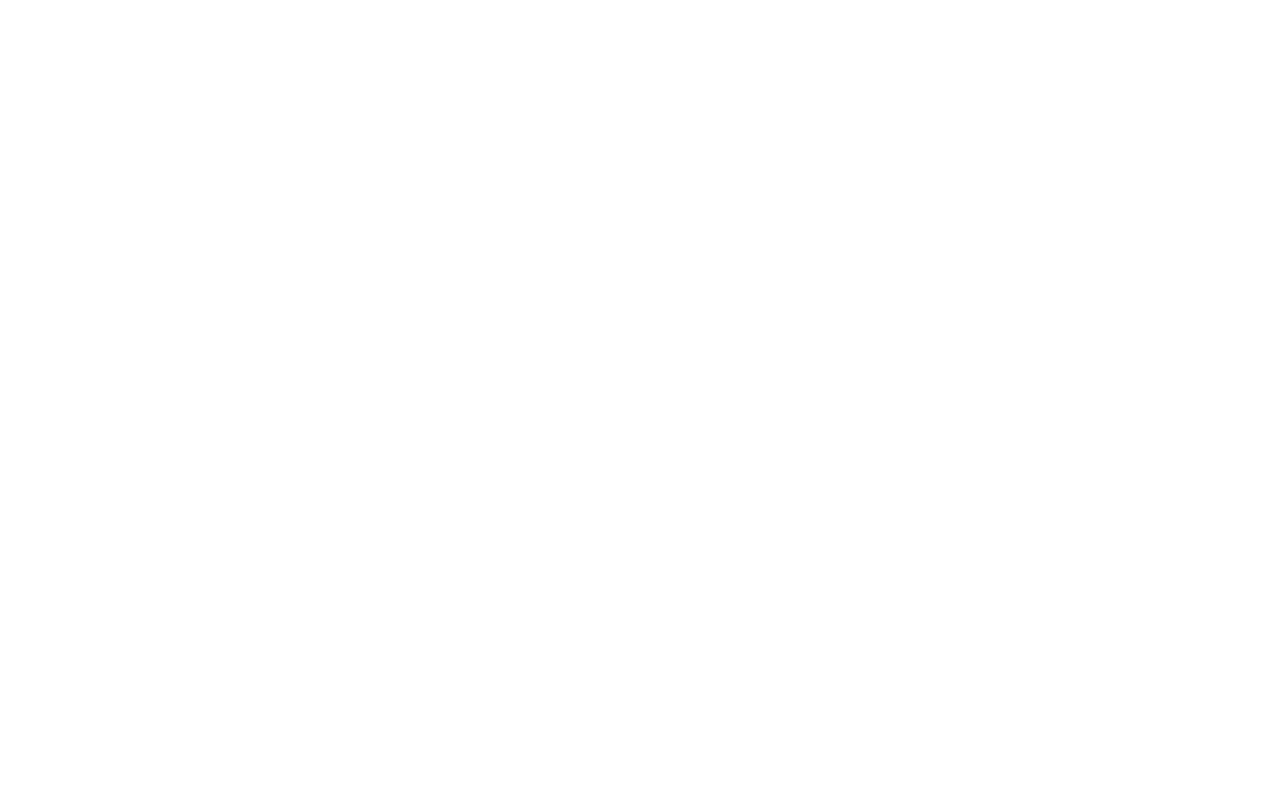
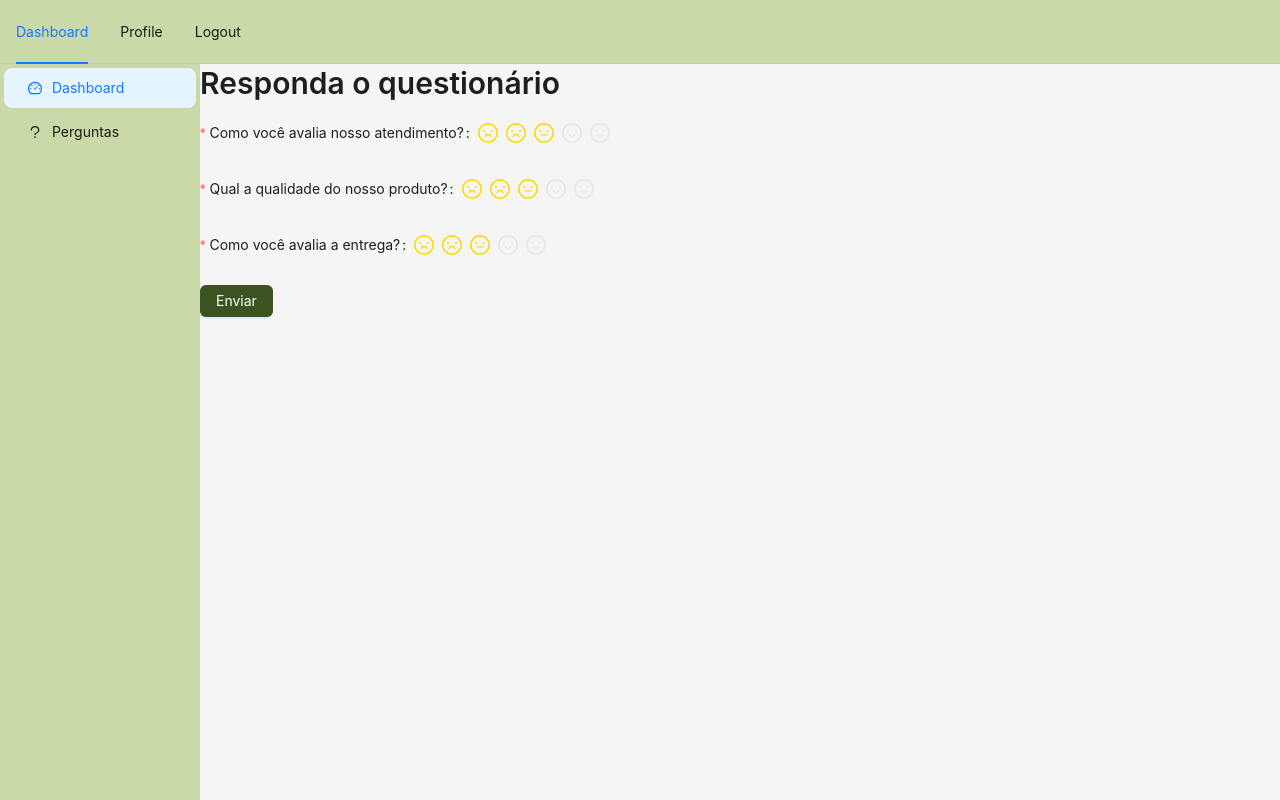
Before and after one commit to IT-group-FACEF/Hackthon-Front, a React (Vite) app: page /quests in a window 1280 px wide. Before the commit this address had no page. Built offline with nearby package versions, Linux system fonts and the light colour scheme.

Commit message:
Created Page Quests

```diff
--- a/package.json
+++ b/package.json
@@ -17,7 +17,8 @@
     "prop-types": "^15.8.1",
     "react": "^18.3.1",
     "react-dom": "^18.3.1",
-    "react-router-dom": "^6.26.1"
+    "react-router-dom": "^6.26.1",
+    "styled-components": "^6.1.13"
   },
   "devDependencies": {
     "@eslint/js": "^9.9.0",
--- a/src/App.css
+++ b/src/App.css
@@ -11,4 +11,35 @@
 body {
   margin: 0;
   padding: 0;
+  color: #262626;
 }
+
+:where(.css-dev-only-do-not-override-11lehqq).ant-menu-light.ant-menu-horizontal
+  > .ant-menu-item-selected {
+  color: #c9d9a7; /* Cor do texto do item selecionado */
+  background-color: #567a35; /* Cor de fundo do item selecionado */
+  font-weight: 500;
+}
+:where(.css-dev-only-do-not-override-11lehqq).ant-menu-light.ant-menu-horizontal
+  > .ant-menu-item-selected:hover {
+  color: #262626; /* Cor do texto do item selecionado */
+  background-color: #c9d9a7; /* Cor de fundo do item selecionado */
+  font-weight: 500;
+}
+:where(.css-dev-only-do-not-override-11lehqq).ant-menu-light.ant-menu-horizontal
+  > .ant-menu-item-selected::after {
+  border-bottom-color: #567a35;
+}
+:where(.css-dev-only-do-not-override-11lehqq).ant-menu-light.ant-menu-horizontal
+  > .ant-menu-item-selected:hover:after {
+  border-bottom-color: #262626;
+}
+:where(.css-dev-only-do-not-override-11lehqq).ant-menu-light.ant-menu-horizontal
+  > .ant-menu-item-active:hover:after {
+  border-bottom-color: #262626;
+}
+:where(.css-dev-only-do-not-override-11lehqq).ant-menu-light
+  .ant-menu-item-selected {
+  color: #c9d9a7;
+  background-color: #567a35;
+}
--- a/src/Charts/AdmData.jsx
+++ b/src/Charts/AdmData.jsx
@@ -8,22 +8,22 @@
   React.useEffect(() => {
     setTimeout(() => {
       setData([
-        { type: "Categoria 1", value: 27 },
-        { type: "Categoria 2", value: 25 },
-        { type: "Categoria 3", value: 18 },
-        { type: "Categoria 4", value: 15 },
-        { type: "Categoria 5", value: 10 },
-        { type: "Outros", value: 5 },
+        { type: "Resposta 1", Pessoas: 27 },
+        { type: "Resposta 2", Pessoas: 25 },
+        { type: "Resposta 3", Pessoas: 18 },
+        { type: "Resposta 4", Pessoas: 15 },
+        { type: "Resposta 5", Pessoas: 10 },
+        { type: "Resposta 6", Pessoas: 40 },
       ]);
     }, 1000);
   }, []);
 
   const config = {
     data,
-    angleField: "value",
+    angleField: "Pessoas",
     colorField: "type",
     label: {
-      text: "value",
+      text: "Pessoas",
       style: {
         fontWeight: "bold",
       },
--- a/src/components/Header.jsx
+++ b/src/components/Header.jsx
@@ -4,7 +4,7 @@
 const CustomHeader = () => {
   return (
     <Header className="bg-[#f5f5f5]">
-      <h1>Dashboard</h1>
+      <h1 className="font-semibold uppercase">Dashboard</h1>
     </Header>
   );
 };
--- a/src/components/Navbar.jsx
+++ b/src/components/Navbar.jsx
@@ -5,7 +5,11 @@
 const Navbar = () => {
   return (
     <Header className="site-layout-background" style={{ padding: 0 }}>
-      <Menu theme="dark" mode="horizontal" defaultSelectedKeys={["1"]}>
+      <Menu
+        mode="horizontal"
+        defaultSelectedKeys={["1"]}
+        style={{ backgroundColor: "#C9D9A7", color: "#567A35" }}
+      >
         <Menu.Item key="1">Dashboard</Menu.Item>
         <Menu.Item key="2">Profile</Menu.Item>
         <Menu.Item key="3">Logout</Menu.Item>
--- a/src/components/Sidebar.jsx
+++ b/src/components/Sidebar.jsx
@@ -1,9 +1,5 @@
 import { Layout, Menu } from "antd";
-import {
-  DashboardOutlined,
-  UserOutlined,
-  SettingOutlined,
-} from "@ant-design/icons";
+import { DashboardOutlined, QuestionOutlined } from "@ant-design/icons";
 
 const { Sider } = Layout;
 
@@ -21,19 +17,15 @@
       className="site-layout-background"
     >
       <Menu
-        theme="dark"
         mode="inline"
         defaultSelectedKeys={["1"]}
-        style={{ height: "100%", borderRight: 0 }}
+        style={{ height: "100%", borderRight: 0, backgroundColor: "#C9D9A7" }}
       >
         <Menu.Item key="1" icon={<DashboardOutlined />}>
           Dashboard
         </Menu.Item>
-        <Menu.Item key="2" icon={<UserOutlined />}>
-          Users
-        </Menu.Item>
-        <Menu.Item key="3" icon={<SettingOutlined />}>
-          Settings
+        <Menu.Item key="2" icon={<QuestionOutlined />}>
+          Perguntas
         </Menu.Item>
       </Menu>
     </Sider>
--- /dev/null
+++ b/src/pages/Quests/Quest.jsx
@@ -0,0 +1,71 @@
+import { Layout } from "antd";
+import Navbar from "../../components/Navbar";
+import Sidebar from "../../components/Sidebar";
+import Button from "../../components/Button";
+import { Flex, Form, Rate, Typography } from "antd";
+import { FrownOutlined, MehOutlined, SmileOutlined } from "@ant-design/icons";
+
+const { Title } = Typography;
+
+const customIcons = {
+  1: <FrownOutlined />,
+  2: <FrownOutlined />,
+  3: <MehOutlined />,
+  4: <SmileOutlined />,
+  5: <SmileOutlined />,
+};
+
+const questions = [
+  { id: 1, question: "Como você avalia nosso atendimento?" },
+  { id: 2, question: "Qual a qualidade do nosso produto?" },
+  { id: 3, question: "Como você avalia a entrega?" },
+];
+
+const Quests = () => {
+  const onFinish = (values) => {
+    console.log("Valores enviados:", values);
+  };
+
+  return (
+    <Layout style={{ minHeight: "100vh" }}>
+      <Navbar />
+      <Layout>
+        <Sidebar />
+        <Form
+          onFinish={onFinish}
+          className="flex flex-col justify-center items-center w-full"
+        >
+          <Title level={2}>Responda o questionário</Title>
+          {questions.map(({ id, question }) => (
+            <Form.Item
+              className="flex flex-col"
+              key={id}
+              label={question}
+              name={`question_${id}`}
+              rules={[
+                { required: true, message: "Por favor, avalie esta questão!" },
+              ]}
+            >
+              <Flex gap="middle" vertical>
+                <Rate
+                  defaultValue={3} // Valor inicial
+                  character={({ index = 0 }) => customIcons[index + 1]} // Usando customIcons
+                />
+              </Flex>
+            </Form.Item>
+          ))}
+          <Form.Item>
+            <Button
+              typeButton="primary"
+              htmlType="submit"
+              buttonText={"Enviar"}
+              style={{ backgroundColor: "#3C5220" }}
+            />
+          </Form.Item>
+        </Form>
+      </Layout>
+    </Layout>
+  );
+};
+
+export default Quests;
--- a/src/pages/interfaces/Dashboard.jsx
+++ b/src/pages/interfaces/DashboardCompany.jsx
@@ -11,7 +11,7 @@
 const Dashboard = () => {
   return (
     <Layout style={{ minHeight: "100vh" }}>
-      <Navbar />
+      <Navbar/>
       <Layout>
         <Sidebar />
         <Layout style={{ display: "flex" }}>
--- /dev/null
+++ b/src/pages/interfaces/DashboardUser.jsx
@@ -0,0 +1,62 @@
+import React from "react";
+import { Layout } from "antd";
+import Navbar from "../../components/Navbar";
+import Sidebar from "../../components/Sidebar";
+import DashboardHeader from "../../components/Header";
+import Content from "../../components/Content";
+import Pizza from "../../Charts/AdmData";
+import Line from "../../Charts/UserData";
+import Card from "../../components/Card";
+
+const Dashboard = () => {
+  return (
+    <Layout style={{ minHeight: "100vh" }}>
+      <Navbar />
+      <Layout>
+        <Sidebar />
+        <Layout style={{ display: "flex" }}>
+          <DashboardHeader />
+          <Layout
+            style={{
+              flexDirection: "row",
+              justifyContent: "space-evenly",
+              alignItems: "center",
+            }}
+          >
+            <div
+              style={{
+                flex: 1,
+                minHeight: "200px",
+                maxWidth: "900px",
+                padding: "0 20px 20px",
+              }}
+            >
+              <Line />
+            </div>
+          </Layout>
+          <Layout
+            style={{ flexDirection: "row", justifyContent: "space-around" }}
+          >
+            <Card
+              style={{}}
+              title={"Metas de Saúde e Programas de Incentivo"}
+              value={"teste"}
+            />
+            <Card
+              style={{}}
+              title={"Metas de Saúde e Programas de Incentivo"}
+              value={"teste"}
+            />
+            <Card
+              style={{}}
+              title={"Metas de Saúde e Programas de Incentivo"}
+              value={"teste"}
+            />
+          </Layout>
+        </Layout>
+      </Layout>
+    </Layout>
+  );
+};
+
+export default Dashboard;
--- a/src/routes/AppRoutes.jsx
+++ b/src/routes/AppRoutes.jsx
@@ -1,8 +1,10 @@
 import { BrowserRouter as Router, Routes, Route } from "react-router-dom";
 import Login from "../pages/Auth/Login";
 import LandingPage from "../pages/LandingPage/LandingPage.jsx";
-import Dashboard from "../pages/interfaces/Dashboard";
+import Dashboard from "../pages/interfaces/DashboardCompany.jsx";
+import DashboardUser from "../pages/interfaces/DashboardUser.jsx";
 import Register from "../pages/Auth/Register";
+import Quests from "../pages/Quests/Quest.jsx";
 
 function AppRoutes() {
   return (
@@ -12,6 +14,8 @@
         <Route path="/login" element={<Login />}></Route>
         <Route path="/register" element={<Register />}></Route>
         <Route path="/dashboard" element={<Dashboard />}></Route>
+        <Route path="/dashboardUser" element={<DashboardUser />}></Route>
+        <Route path="/quests" element={<Quests />}></Route>
       </Routes>
     </Router>
   );
```
Also changed, not shown: 1 other file (tests, documents, lock files or other folders).
